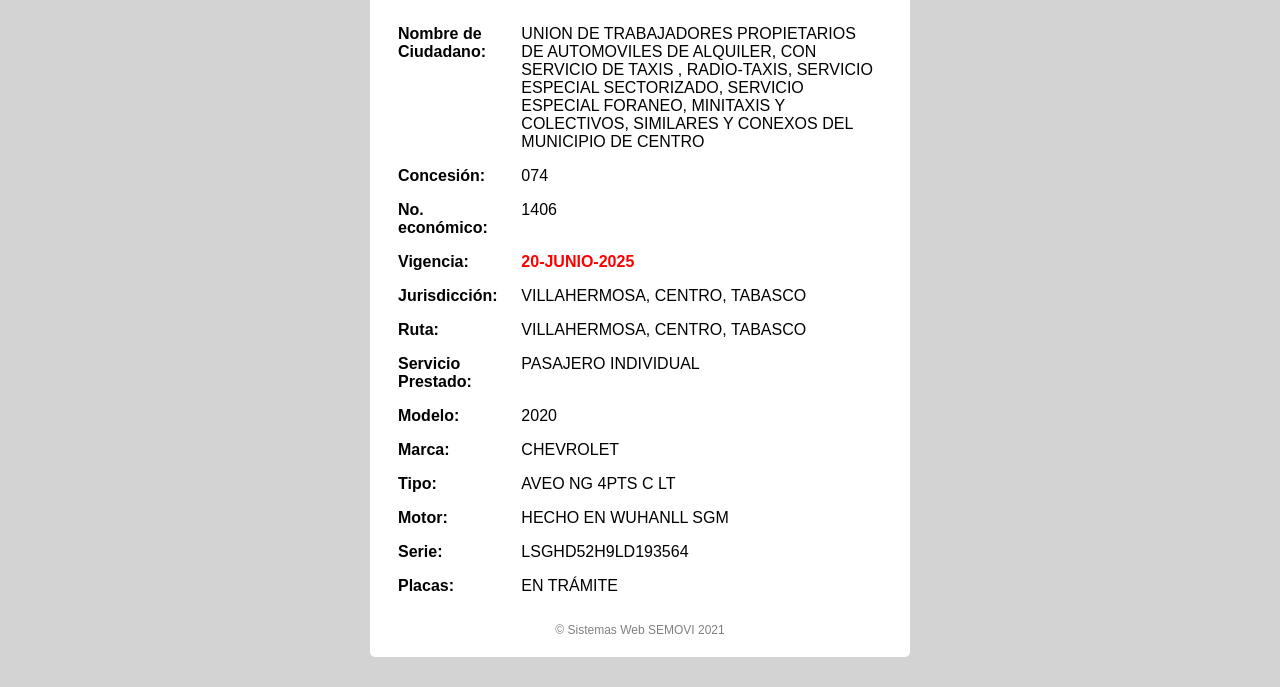
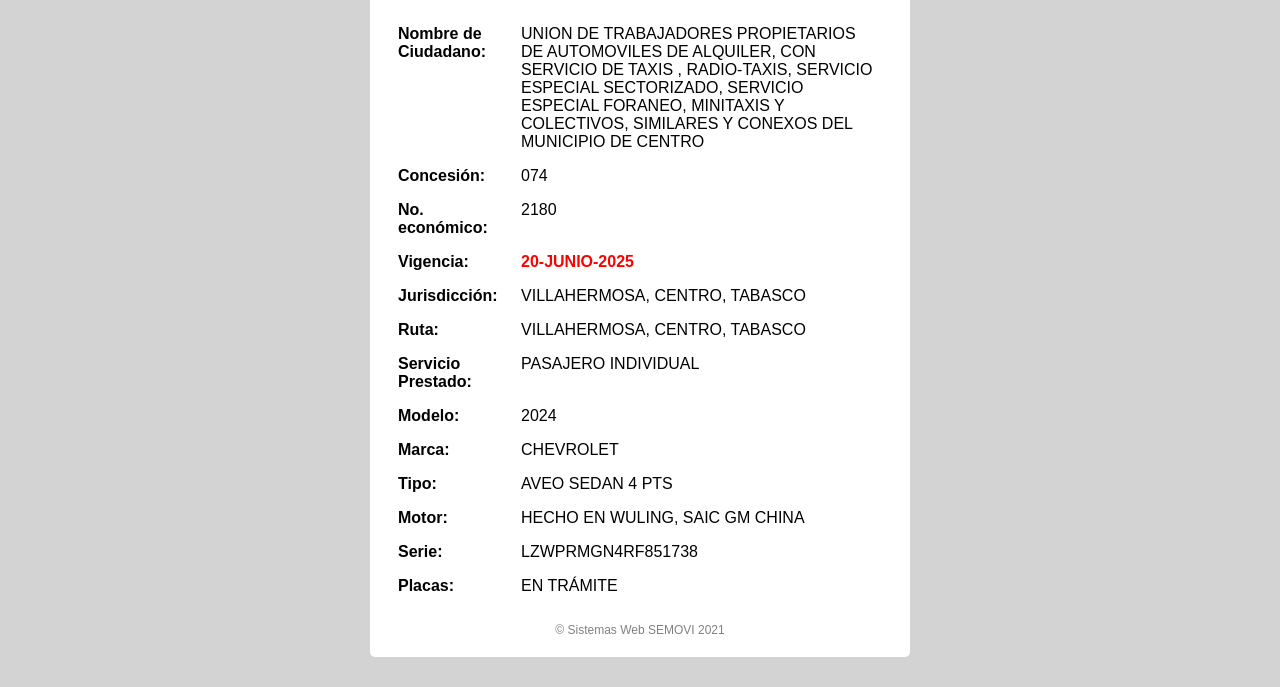
Before and after one commit to landazury14/landazury14.github.io, a plain HTML site: page index.html in a window 1280 px wide. Shown: the part 165-852 px from the top of the page. Drawn offline with Linux system fonts and the light colour scheme.

Commit message:
Update index.html

```diff
--- a/index.html
+++ b/index.html
@@ -78,7 +78,7 @@
     </tr>
     <tr>
       <td class="label">No. económico:</td>
-      <td>1406</td>
+      <td>2180</td>
     </tr>
     <tr>
       <td class="label">Vigencia:</td>
@@ -98,7 +98,7 @@
     </tr>
     <tr>
       <td class="label">Modelo:</td>
-      <td>2020</td>
+      <td>2024</td>
     </tr>
     <tr>
       <td class="label">Marca:</td>
@@ -106,15 +106,15 @@
     </tr>
     <tr>
       <td class="label">Tipo:</td>
-      <td>AVEO NG 4PTS C LT</td>
+      <td>AVEO SEDAN 4 PTS </td>
     </tr>
     <tr>
       <td class="label">Motor:</td>
-      <td>HECHO EN WUHANLL SGM</td>
+      <td>HECHO EN WULING, SAIC GM CHINA</td>
     </tr>
     <tr>
       <td class="label">Serie:</td>
-      <td>LSGHD52H9LD193564</td>
+      <td>LZWPRMGN4RF851738</td>
     </tr>
     <tr>
       <td class="label">Placas:</td>
```
